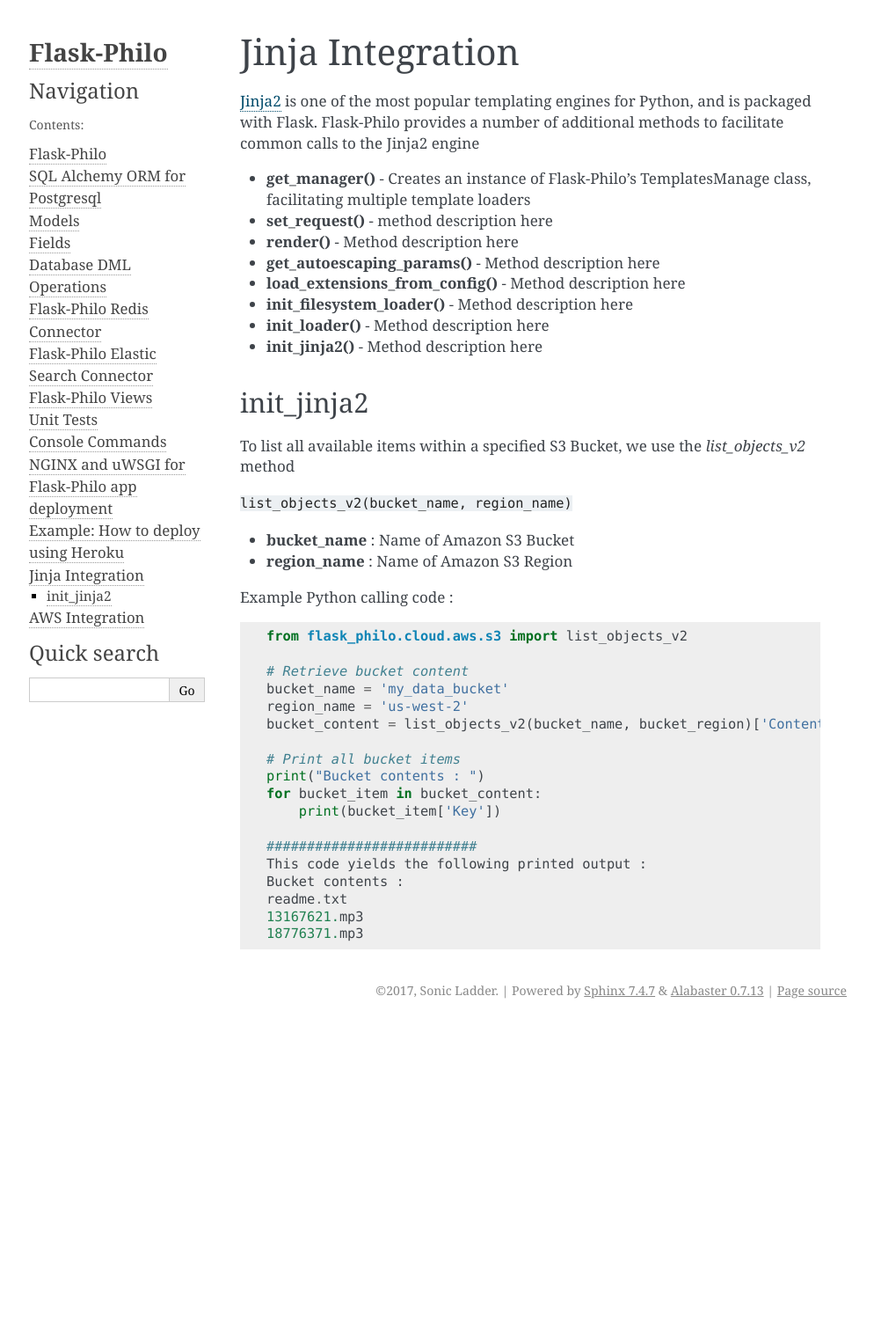
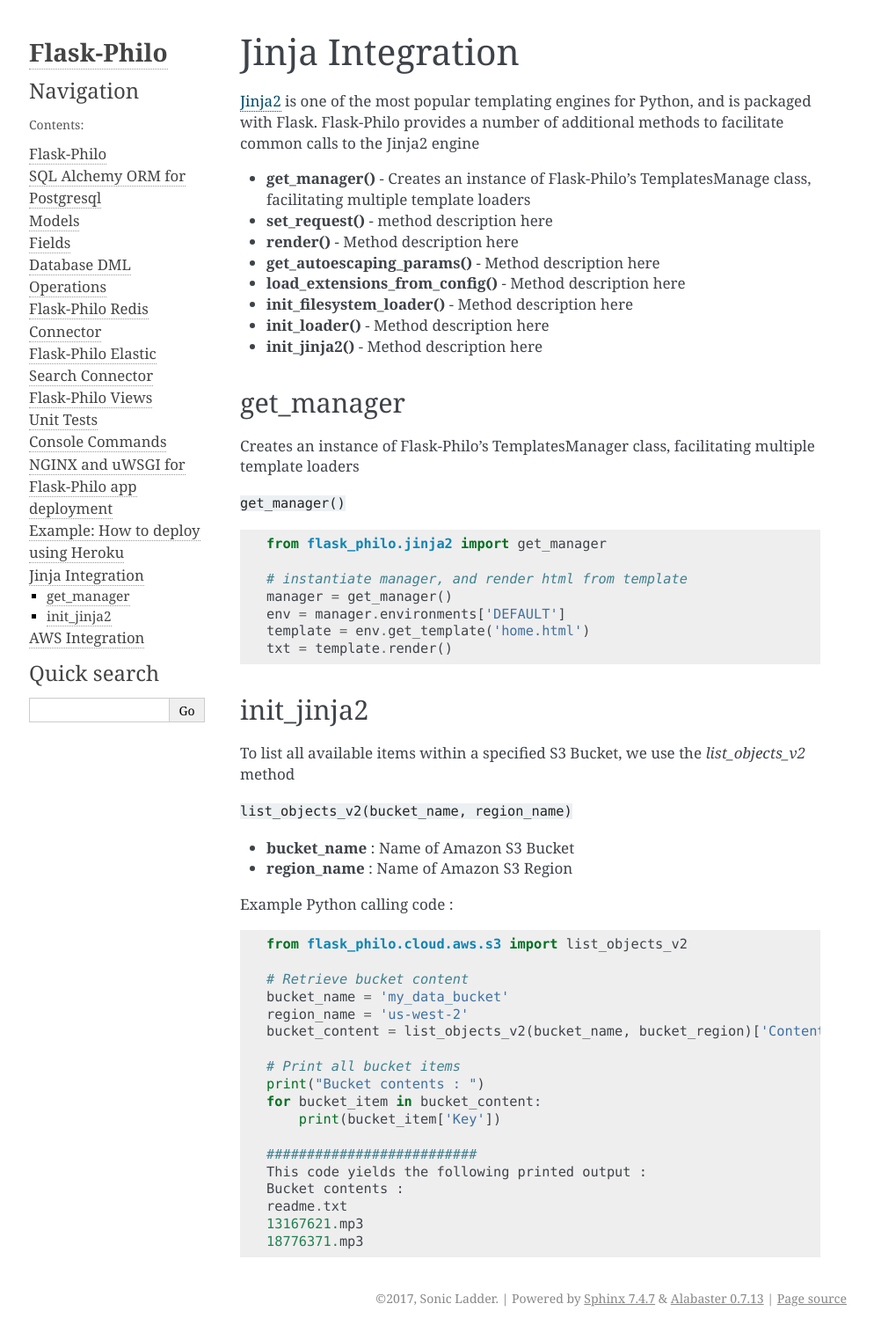
Before and after one commit to fenderdigital/flask-philo, a Sphinx documentation site: the page built from documentation/source/etc/jinja.rst, in a window 1280 px wide. Shown: the whole page at 88% size, without its empty margins (147-1141 px from the left). Built offline with Sphinx 7.4.7, drawn with Linux system fonts in a browser that asks for light colours; pages that are not in the unit, such as notebooks, are missing from menus; before the commit the page ends 1165 px from its top, so only the background shows below that.

Commit message:
Jinja Docs

```diff
--- a/documentation/source/etc/jinja.rst
+++ b/documentation/source/etc/jinja.rst
@@ -11,6 +11,25 @@
 * **init_filesystem_loader()** - Method description here
 * **init_loader()** - Method description here
 * **init_jinja2()** - Method description here
+
+
+get_manager
+###########
+
+Creates an instance of Flask-Philo's TemplatesManager class, facilitating multiple template loaders
+
+``get_manager()``
+
+::
+
+    from flask_philo.jinja2 import get_manager
+
+    # instantiate manager, and render html from template
+    manager = get_manager()
+    env = manager.environments['DEFAULT']
+    template = env.get_template('home.html')
+    txt = template.render()
+
 
 
 init_jinja2
```
